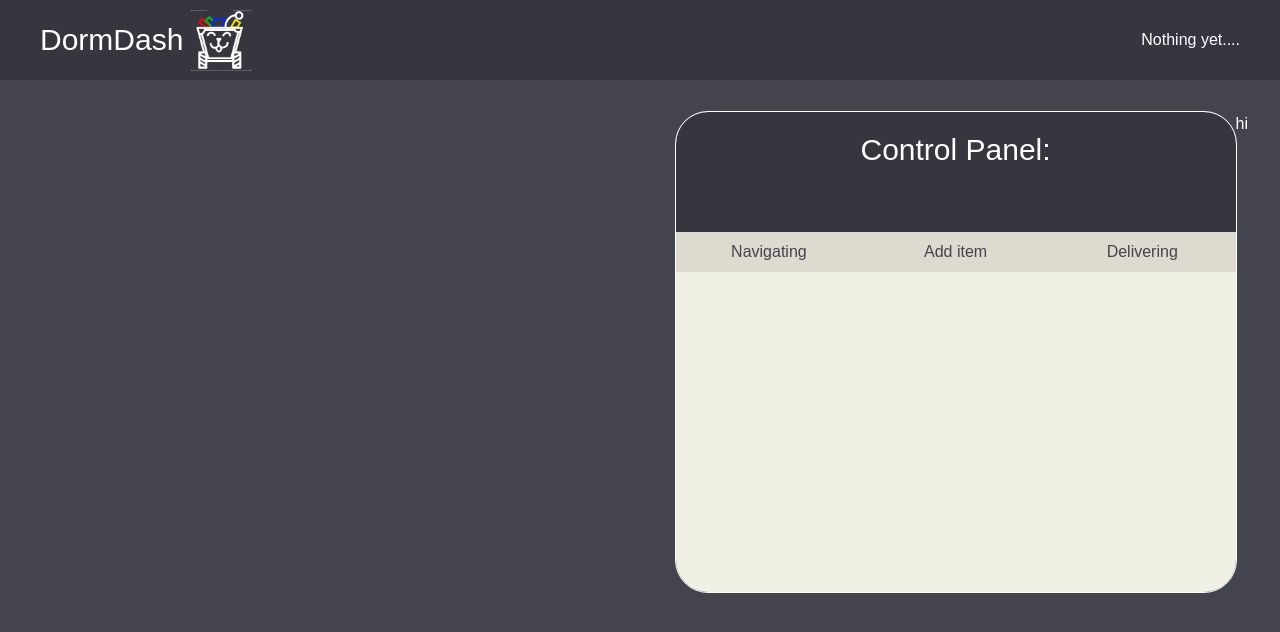
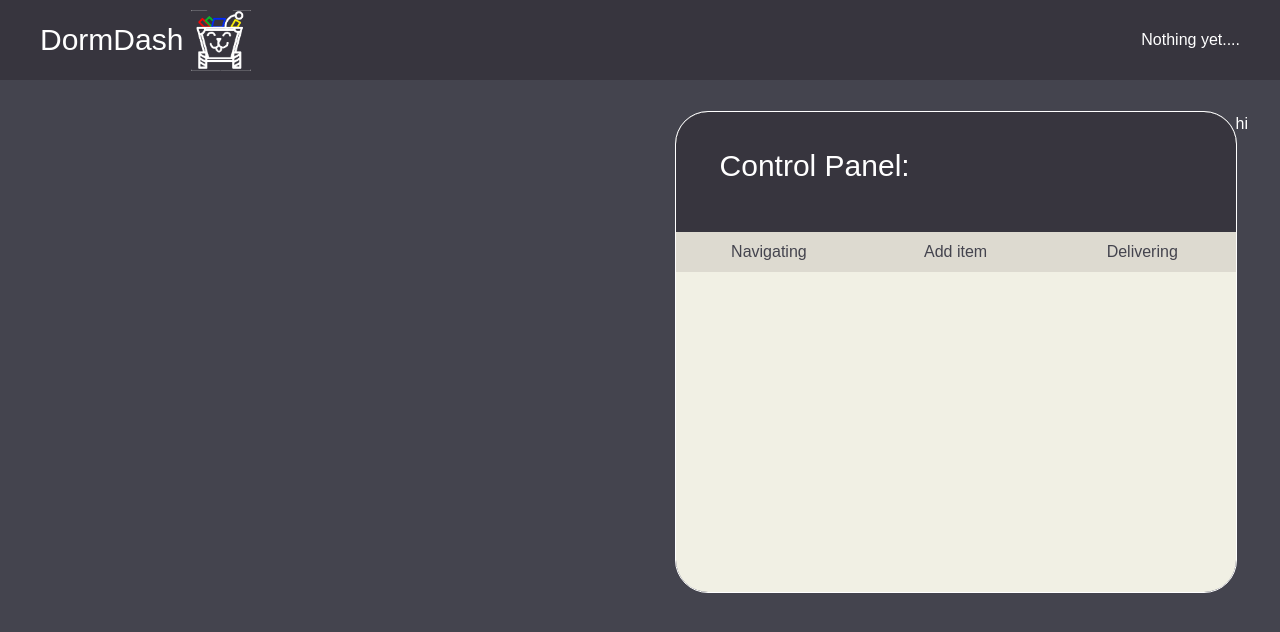
Before and after one commit to elijahcroft/DormDash, a Next.js app in the folder dorm_dash_gui/dorm_dash/: page / in a window 1280 px wide. Shown: the top 632 px of the page. Built offline with nearby package versions, Linux system fonts and the light colour scheme; a web font is replaced by a local one.

Commit message:
Aligned the 'Control Panel:' to look similar to the GUI mockup

```diff
--- a/dorm_dash_gui/dorm_dash/src/app/components/Control.tsx
+++ b/dorm_dash_gui/dorm_dash/src/app/components/Control.tsx
@@ -2,7 +2,7 @@
 export default function Control(){
     return (
         <div className="flex flex-col rounded-4xl bg-[#F1F0E4]  min-w-140 min-h-120 outline">
-            <div className="min-w-full min-h-30 bg-[#37353E] text-center rounded-t-4xl">
+            <div className="min-w-full min-h-30 bg-[#37353E] text-left py-4 px-6 rounded-t-4xl">
                 <p className="p-5 text-3xl text-white">Control Panel:</p>
             </div>
             <div className="flex flex-row items-stretch bg-[#DDDAD0] min-h-10 text-[#44444E] ">
```
